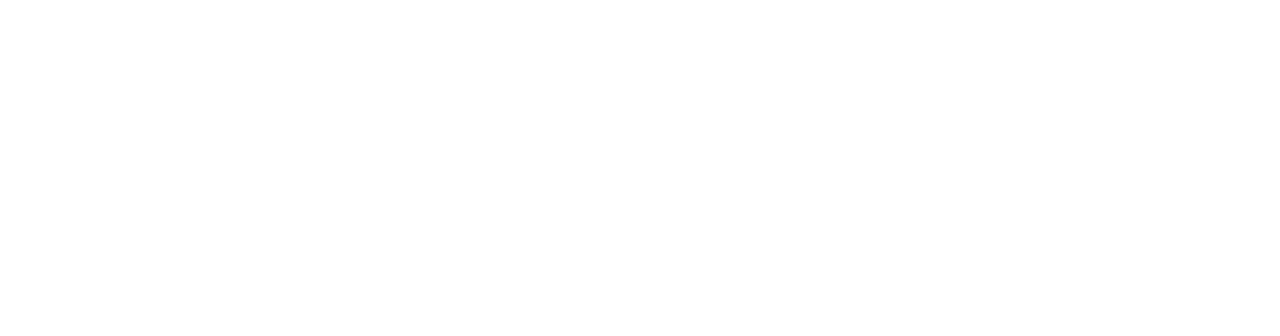
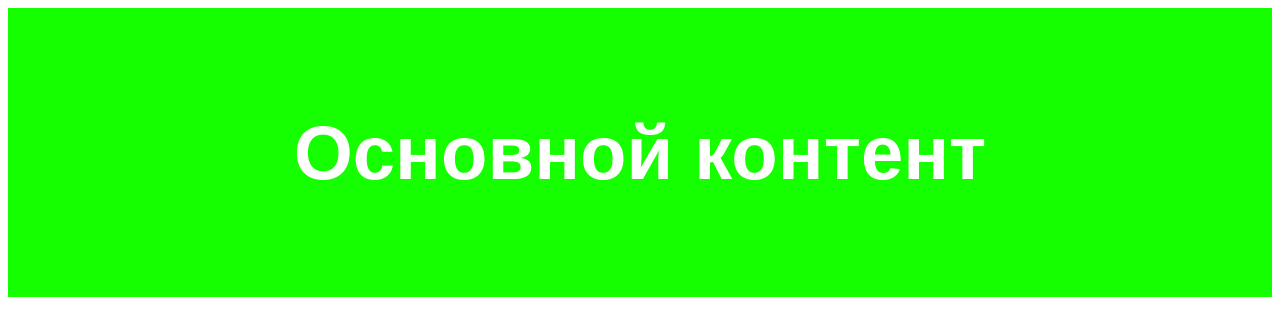
Before and after one commit to nikolay-64/remote-test, a plain HTML site: page index.html in a window 1280 px wide. Drawn offline with Linux system fonts and the light colour scheme.

Commit message:
Added content and its styles

```diff
--- a/index.html
+++ b/index.html
@@ -8,9 +8,9 @@
         <link rel="stylesheet" href="./main.css" />
     </head>
     <body>
-
-
-
+        <main class="main">
+            <h1>Основной контент</h1>
+        </main>
 
         <script src="./main.js"></script>
     </body>
--- a/main.css
+++ b/main.css
@@ -0,0 +1,8 @@
+.main {
+    font-family: sans-serif;
+    font-size: 38px;
+    padding: 50px 100px;
+    background: rgb(21, 255, 0);
+    color: #fff;
+    text-align: center;
+}
```
